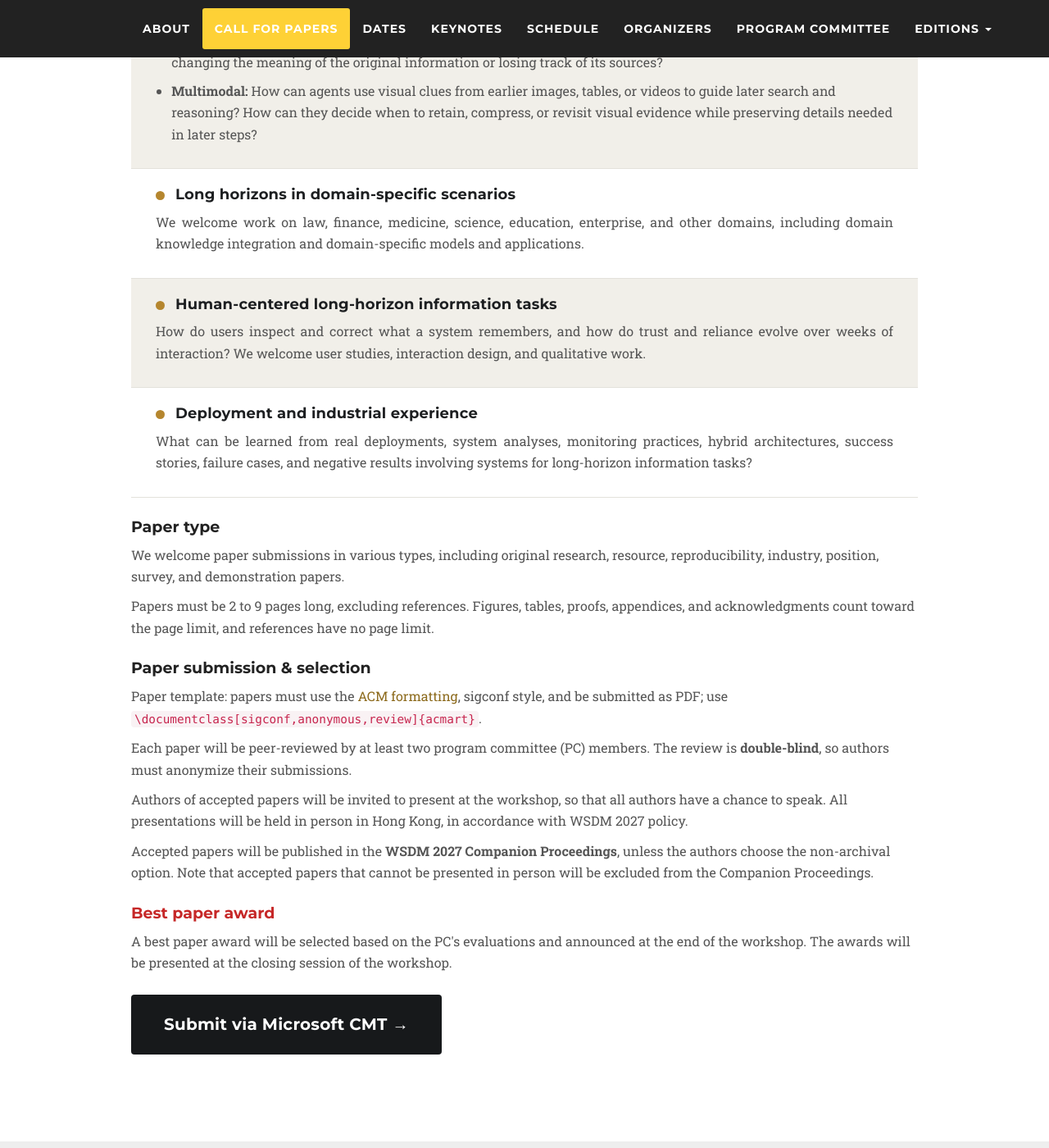
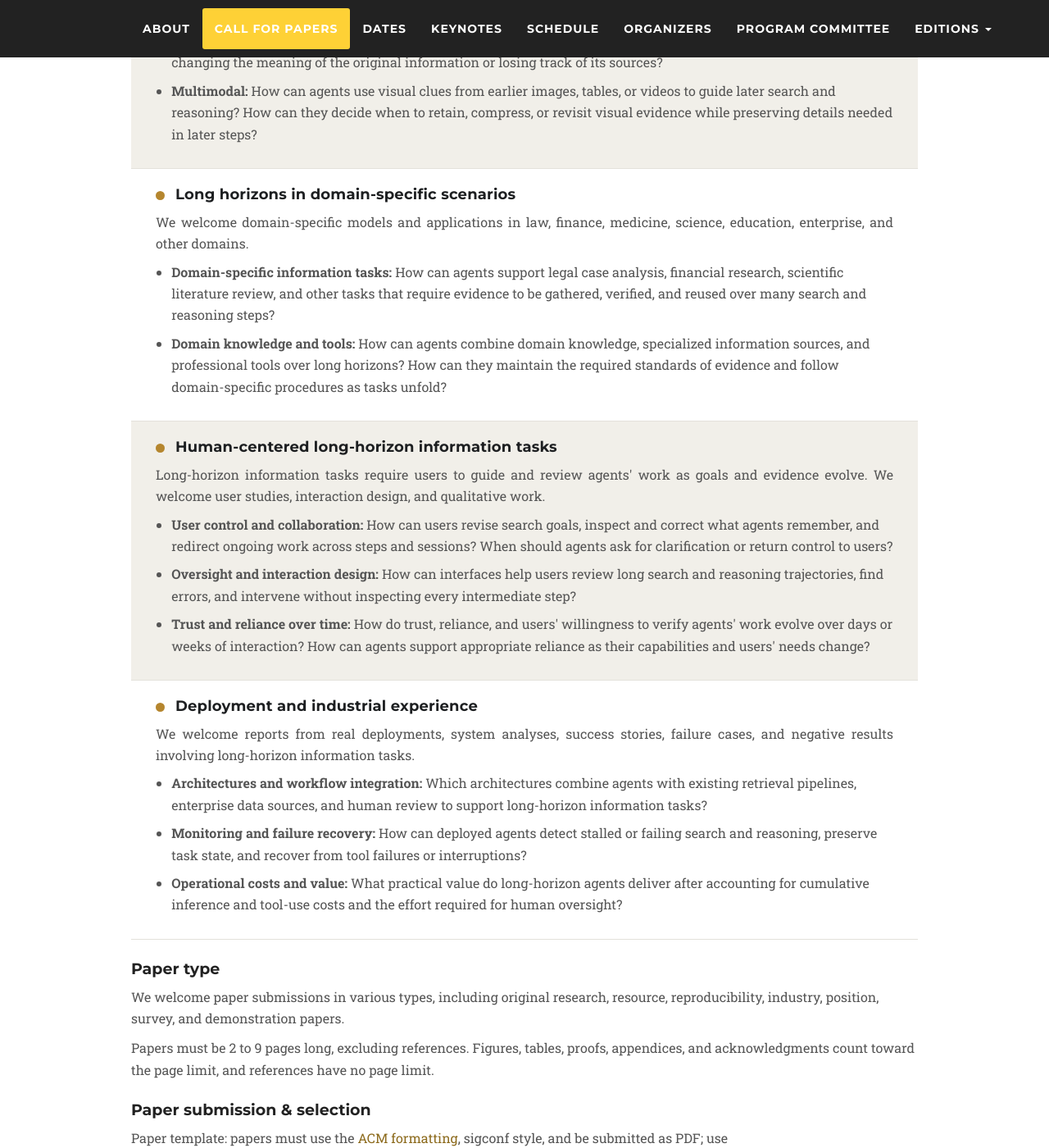
Before and after one commit to longseek-workshop/longseek-workshop.github.io, a Jekyll site: the page built from wsdm2027.md, in a window 1280 px wide and 1400 px high, scrolled down 2711 px. Shown: the whole window at 82% size. Built offline with Jekyll 4.4.1, drawn with Linux system fonts in a browser that asks for light colours; nearby versions of some CDN libraries; some web fonts are replaced.

Commit message:
Update cfp-wsdm2027.html

```diff
--- a/_includes/cfp-wsdm2027.html
+++ b/_includes/cfp-wsdm2027.html
@@ -106,15 +106,29 @@
             </div>
             <div class="theme-row">
               <h4>Long horizons in domain-specific scenarios</h4>
-              <p>We welcome work on law, finance, medicine, science, education, enterprise, and other domains, including domain knowledge integration and domain-specific models and applications.</p>
+              <p>We welcome domain-specific models and applications in law, finance, medicine, science, education, enterprise, and other domains.</p>
+              <ul>
+                <li><b>Domain-specific information tasks:</b> How can agents support legal case analysis, financial research, scientific literature review, and other tasks that require evidence to be gathered, verified, and reused over many search and reasoning steps?</li>
+                <li><b>Domain knowledge and tools:</b> How can agents combine domain knowledge, specialized information sources, and professional tools over long horizons? How can they maintain the required standards of evidence and follow domain-specific procedures as tasks unfold?</li>
+              </ul>
             </div>
             <div class="theme-row">
               <h4>Human-centered long-horizon information tasks</h4>
-              <p>How do users inspect and correct what a system remembers, and how do trust and reliance evolve over weeks of interaction? We welcome user studies, interaction design, and qualitative work.</p>
+              <p>Long-horizon information tasks require users to guide and review agents' work as goals and evidence evolve. We welcome user studies, interaction design, and qualitative work.</p>
+              <ul>
+                <li><b>User control and collaboration:</b> How can users revise search goals, inspect and correct what agents remember, and redirect ongoing work across steps and sessions? When should agents ask for clarification or return control to users?</li>
+                <li><b>Oversight and interaction design:</b> How can interfaces help users review long search and reasoning trajectories, find errors, and intervene without inspecting every intermediate step?</li>
+                <li><b>Trust and reliance over time:</b> How do trust, reliance, and users' willingness to verify agents' work evolve over days or weeks of interaction? How can agents support appropriate reliance as their capabilities and users' needs change?</li>
+              </ul>
             </div>
             <div class="theme-row">
               <h4>Deployment and industrial experience</h4>
-              <p>What can be learned from real deployments, system analyses, monitoring practices, hybrid architectures, success stories, failure cases, and negative results involving systems for long-horizon information tasks?</p>
+              <p>We welcome reports from real deployments, system analyses, success stories, failure cases, and negative results involving long-horizon information tasks.</p>
+              <ul>
+                <li><b>Architectures and workflow integration:</b> Which architectures combine agents with existing retrieval pipelines, enterprise data sources, and human review to support long-horizon information tasks?</li>
+                <li><b>Monitoring and failure recovery:</b> How can deployed agents detect stalled or failing search and reasoning, preserve task state, and recover from tool failures or interruptions?</li>
+                <li><b>Operational costs and value:</b> What practical value do long-horizon agents deliver after accounting for cumulative inference and tool-use costs and the effort required for human oversight?</li>
+              </ul>
             </div>
           </div>
           {% comment %} Statement-style theme descriptions (replaced 2026-10-26 by questions):
```
